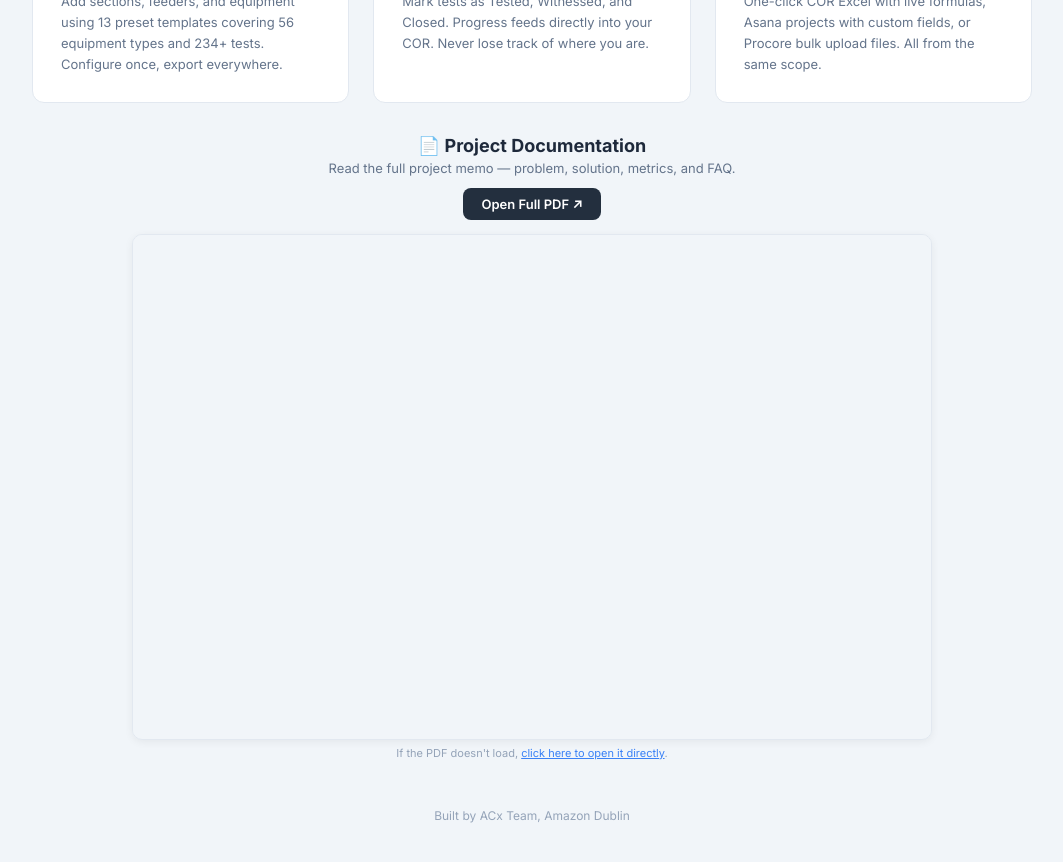
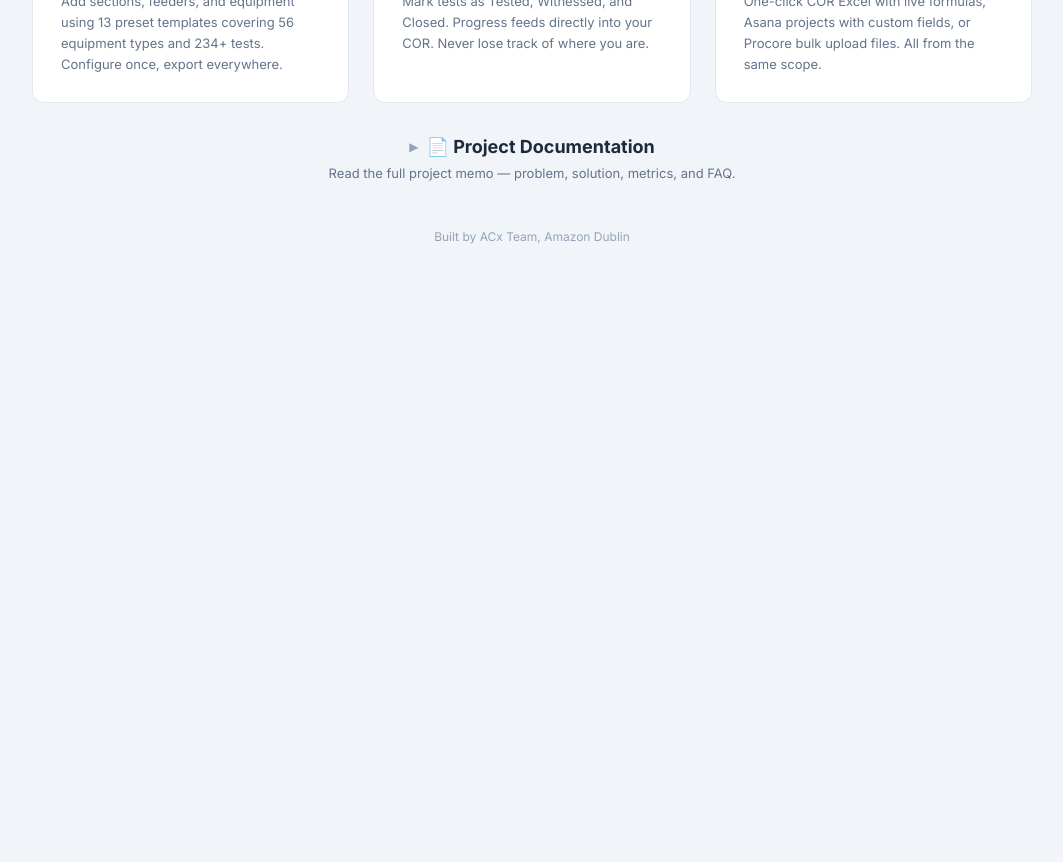
Before and after one commit to AaryanKapAWS/cx-dashboard, a React (Vite) app: page / in a window 1280 px wide. Shown: the part 620-1482 px from the top of the page, without its empty margins (108-1171 px from the left). After the commit the page ends 912 px from the top, so only its background shows below. Built offline with nearby package versions, Linux system fonts and the light colour scheme.

Commit message:
Collapsible PDF memo section on landing page

```diff
--- a/src/components/LandingPage.jsx
+++ b/src/components/LandingPage.jsx
@@ -2,6 +2,7 @@ import { useState, useEffect } from 'react';
 
 export default function LandingPage({ onNavigate }) {
   const [stats, setStats] = useState(null);
+  const [memoOpen, setMemoOpen] = useState(false);
 
   useEffect(() => {
     try {
@@ -93,15 +94,19 @@ export default function LandingPage({ onNavigate }) {
 
         {/* Project Memo */}
         <div style={{ marginTop: 32, textAlign: 'center' }}>
-          <h3 style={{ fontSize: 18, fontWeight: 700, color: '#1e293b', marginBottom: 4 }}>📄 Project Documentation</h3>
+          <div onClick={() => setMemoOpen(!memoOpen)} style={{ cursor: 'pointer', display: 'inline-flex', alignItems: 'center', gap: 8, marginBottom: 8 }}>
+            <span style={{ fontSize: 12, color: '#94a3b8', transition: 'transform 0.2s', transform: memoOpen ? 'rotate(90deg)' : 'rotate(0deg)' }}>▶</span>
+            <h3 style={{ fontSize: 18, fontWeight: 700, color: '#1e293b', margin: 0 }}>📄 Project Documentation</h3>
+          </div>
           <p style={{ fontSize: 13, color: '#64748b', marginBottom: 12 }}>Read the full project memo — problem, solution, metrics, and FAQ.</p>
+          {memoOpen && (<>
           <div style={{ display: 'flex', justifyContent: 'center', gap: 10, marginBottom: 14 }}>
             <a href={`${import.meta.env.BASE_URL}cx_dashboard_memo.pdf`} target="_blank" rel="noopener noreferrer"
               style={{ display: 'inline-flex', alignItems: 'center', gap: 6, padding: '8px 18px', background: '#232F3E', color: '#fff', borderRadius: 8, fontSize: 13, fontWeight: 600, textDecoration: 'none', cursor: 'pointer' }}>
               Open Full PDF ↗
             </a>
           </div>
-          <div style={{ maxWidth: 800, margin: '0 auto', borderRadius: 10, overflow: 'hidden', border: '1px solid #e2e8f0', boxShadow: '0 2px 8px rgba(0,0,0,0.06)' }}>
+          <div style={{ maxWidth: 800, margin: '0 auto', borderRadius: 10, overflow: 'hidden', border: '1px solid #e2e8f0', boxShadow: '0 2px 8px rgba(0,0,0,0.06)', transition: 'all 0.3s' }}>
             <iframe
               src={`${import.meta.env.BASE_URL}cx_dashboard_memo.pdf`}
               style={{ width: '100%', height: 500, border: 'none' }}
@@ -111,6 +116,7 @@ export default function LandingPage({ onNavigate }) {
           <p style={{ fontSize: 11, color: '#94a3b8', marginTop: 6 }}>
             If the PDF doesn't load, <a href={`${import.meta.env.BASE_URL}cx_dashboard_memo.pdf`} target="_blank" rel="noopener noreferrer" style={{ color: '#3b82f6' }}>click here to open it directly</a>.
           </p>
+          </>)}
         </div>
 
 
```
